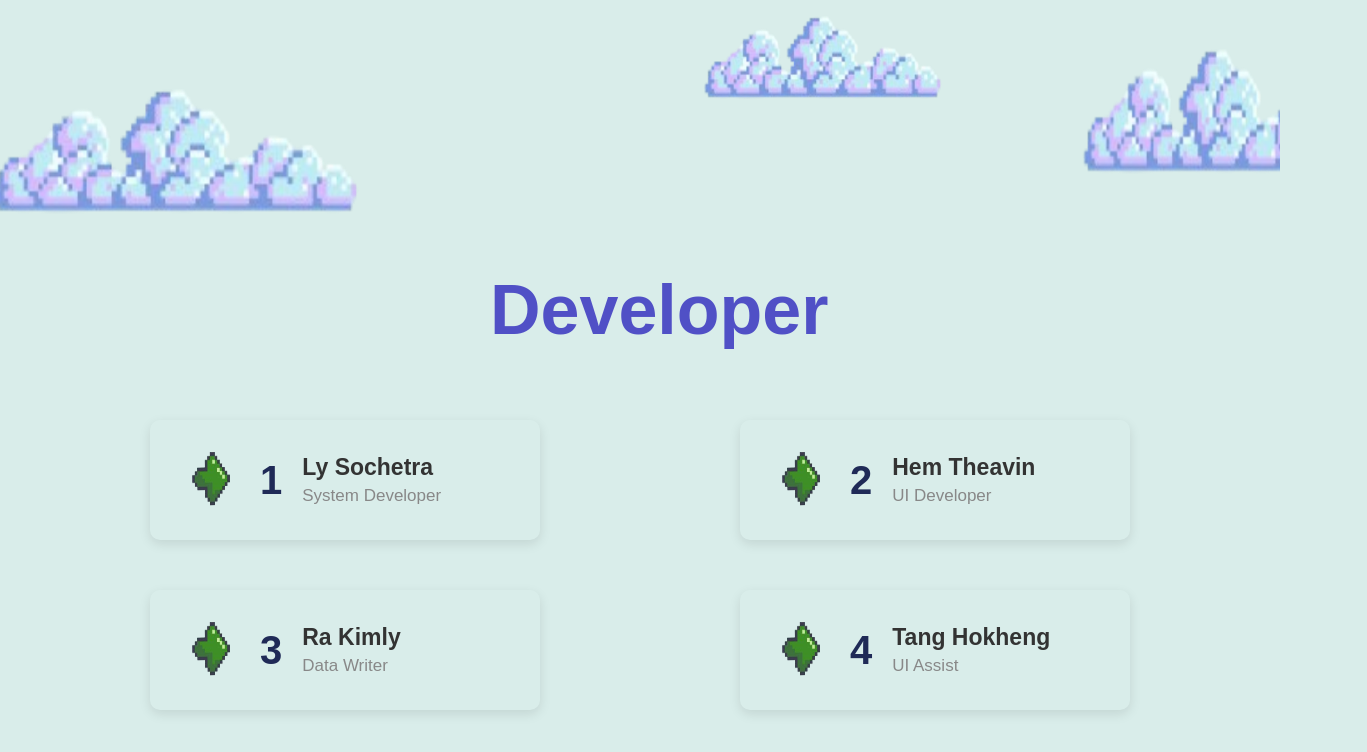
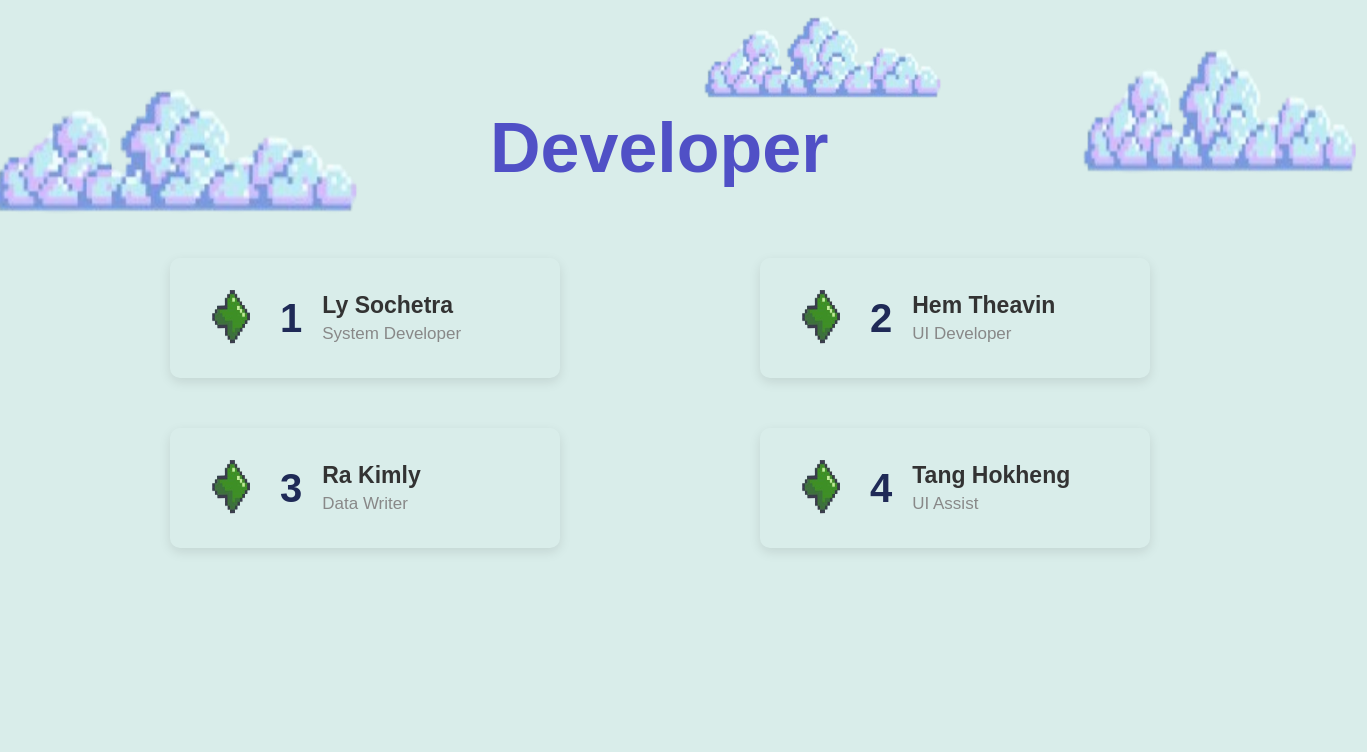
Before and after one commit to Potato121-bleh/GuessingWord, a Next.js app: page /developer in a window 1280 px wide. Shown: the top 752 px of the page, 1367 px wide, since content can reach past the window. Built offline with nearby package versions, Linux system fonts and the light colour scheme.

Commit message:
fix cloud

```diff
--- a/src/app/developer/developer.css
+++ b/src/app/developer/developer.css
@@ -2,6 +2,7 @@
   padding-top: 20px;
   display: flex;
   justify-content: space-between;
+  position: absolute;
 }
 .first-cloud {
   width: 400px !important;
@@ -29,7 +30,9 @@
 
   overflow: hidden;
 }
-
+.info {
+  margin-top: 3%;
+}
 .info .title {
   width: 300px;
   margin: auto;
@@ -37,10 +40,8 @@
   font-size: 70px;
   color: rgb(80, 80, 198);
   margin-bottom: 70px;
-}
-
-.developerinfo-con {
-  display: flex;
+  position: relative;
+  z-index: 2;
 }
 
 .cloud-con {
@@ -54,11 +55,10 @@
   display: flex;
   flex-wrap: wrap;
   gap: 50px 200px;
+  margin-bottom: 50pxs;
 
   justify-content: center;
   list-style-type: none;
-  padding: 0;
-  margin: 0;
 }
 
 .developer-info {
--- a/src/app/globals.css
+++ b/src/app/globals.css
@@ -6,3 +6,8 @@ body {
   background-color: #d9edea;
   overflow: hidden;
 }
+@media (max-width: 800px) {
+  .cloud-con {
+    visibility: hidden;
+  }
+}
--- a/src/app/welcome/welcome.css
+++ b/src/app/welcome/welcome.css
@@ -1,7 +1,7 @@
 .welcome-con {
   width: 100%;
   height: 100vh;
-  overflow: hidden;
+  overflow-x: hidden;
 }
 .cloud-con {
   padding-top: 20px;
```
